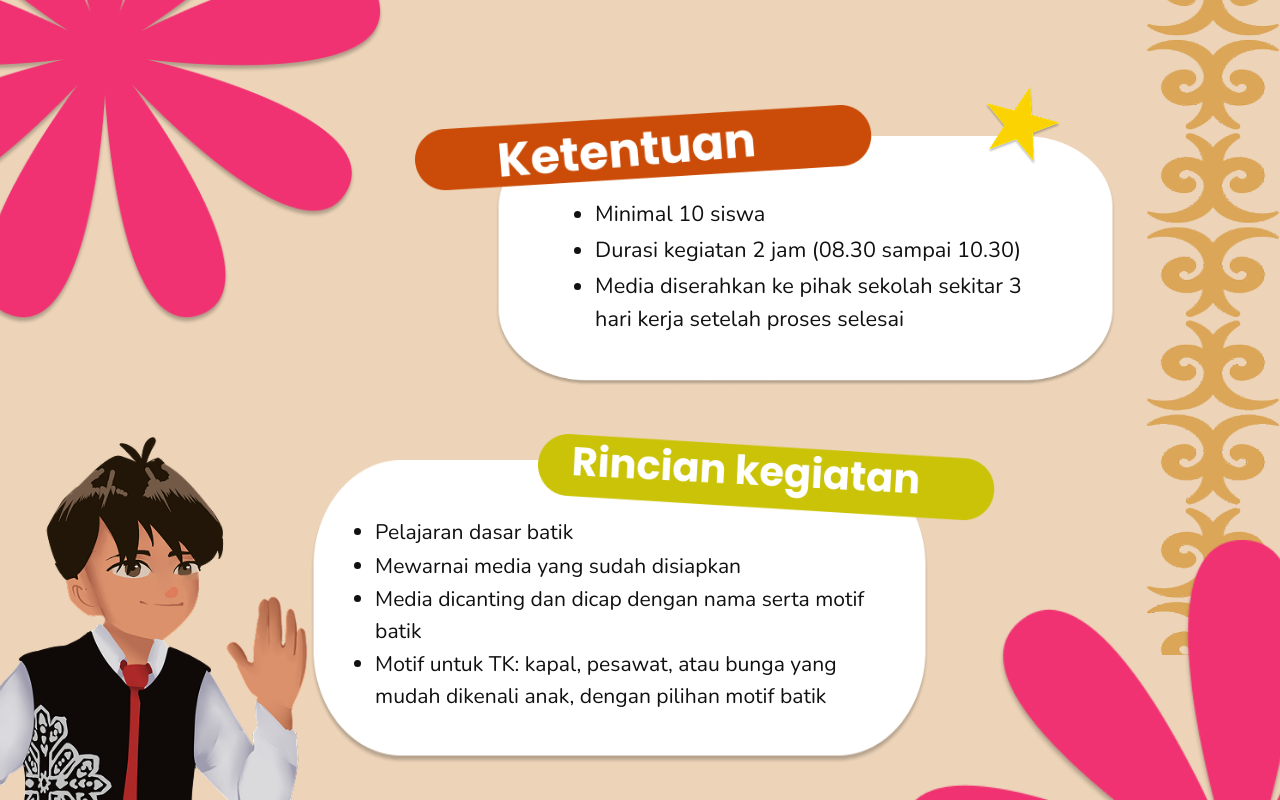
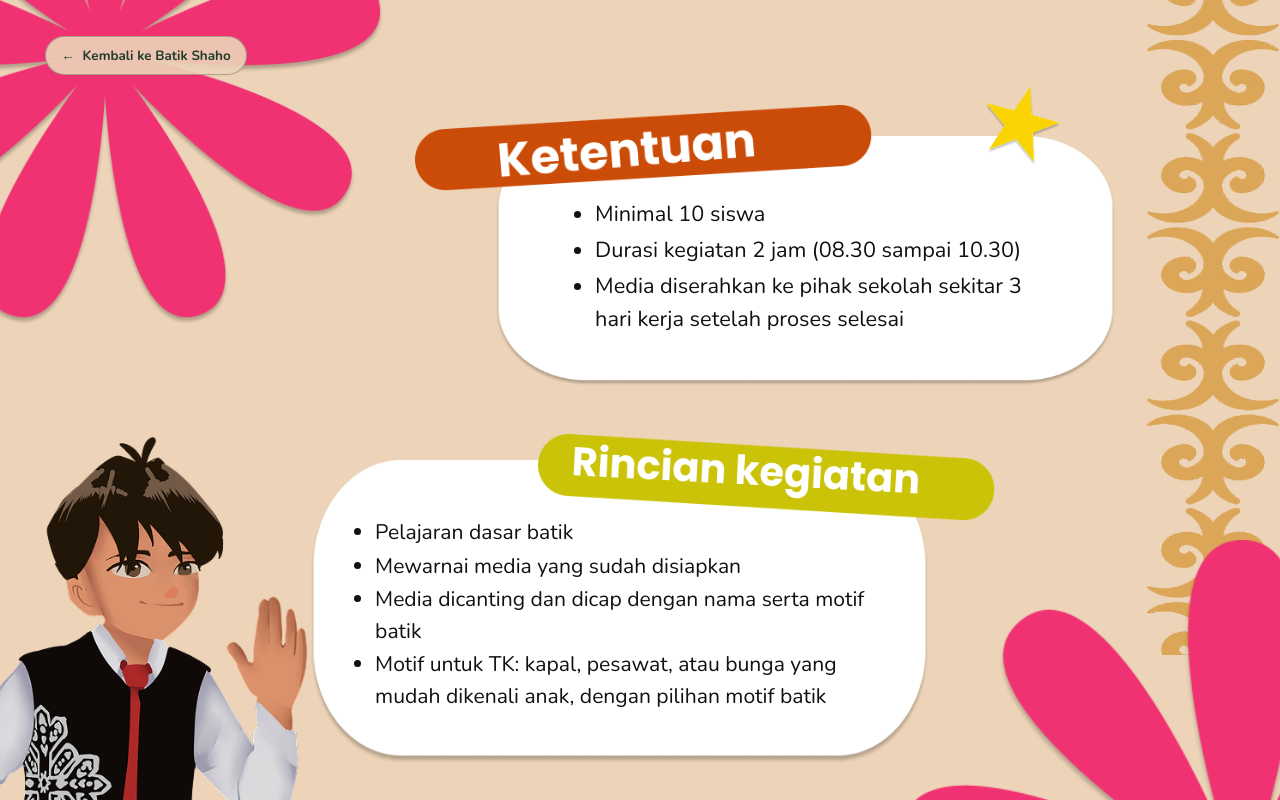
Before and after one commit to kyogree1/Web-batiktigazaman, a Nuxt app: page /mitra/batik-shaho/date in a window 1280 px wide. Shown: the top 800 px of the page. Built offline with nearby package versions, Linux system fonts and the light colour scheme.

Commit message:
feat(date): add back button

```diff
--- a/app/pages/mitra/batik-shaho/date.vue
+++ b/app/pages/mitra/batik-shaho/date.vue
@@ -8,6 +8,14 @@ const base = '/design/date/5'
     aria-label="Informasi reservasi Batik Shaho"
   >
       <section id="terms" class="date-canvas relative aspect-[1440/1024] w-full overflow-hidden bg-[#edd4b8] text-[#111] max-[700px]:aspect-auto max-[700px]:min-h-[100svh]" aria-labelledby="terms-heading">
+        <NuxtLink
+          to="/mitra/batik-shaho"
+          aria-label="Kembali ke Batik Shaho"
+          class="absolute left-[3.5%] top-[4%] z-30 inline-flex items-center gap-2 rounded-full border border-[#1e3c2b]/30 bg-[#edd4b8]/90 px-[1.2vw] py-[0.65vw] text-[1.05vw] font-bold text-[#1e3c2b] shadow-sm transition hover:bg-white focus-visible:outline focus-visible:outline-4 focus-visible:outline-[#cb4c08] max-[700px]:left-4 max-[700px]:top-4 max-[700px]:px-4 max-[700px]:py-2 max-[700px]:text-sm"
+        >
+          <span aria-hidden="true">←</span>
+          Kembali ke Batik Shaho
+        </NuxtLink>
         <img
           :src="`${base}/Vector-5.png`"
           alt=""
```
